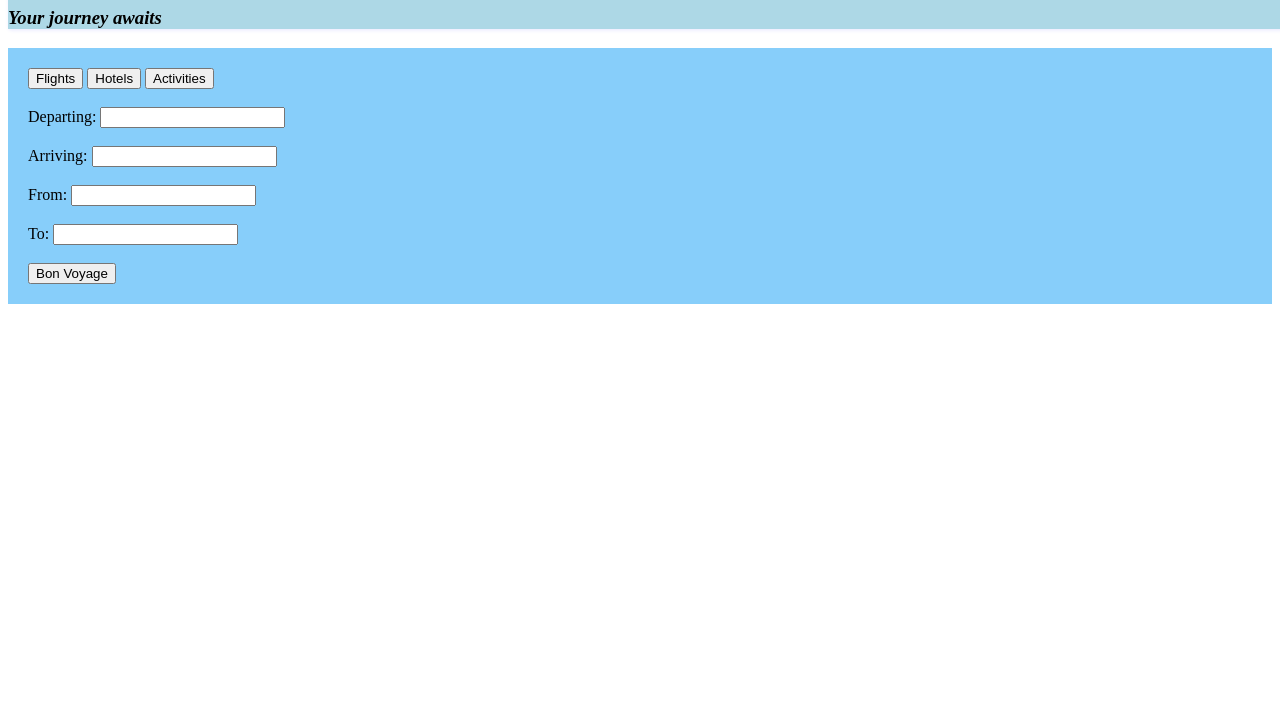
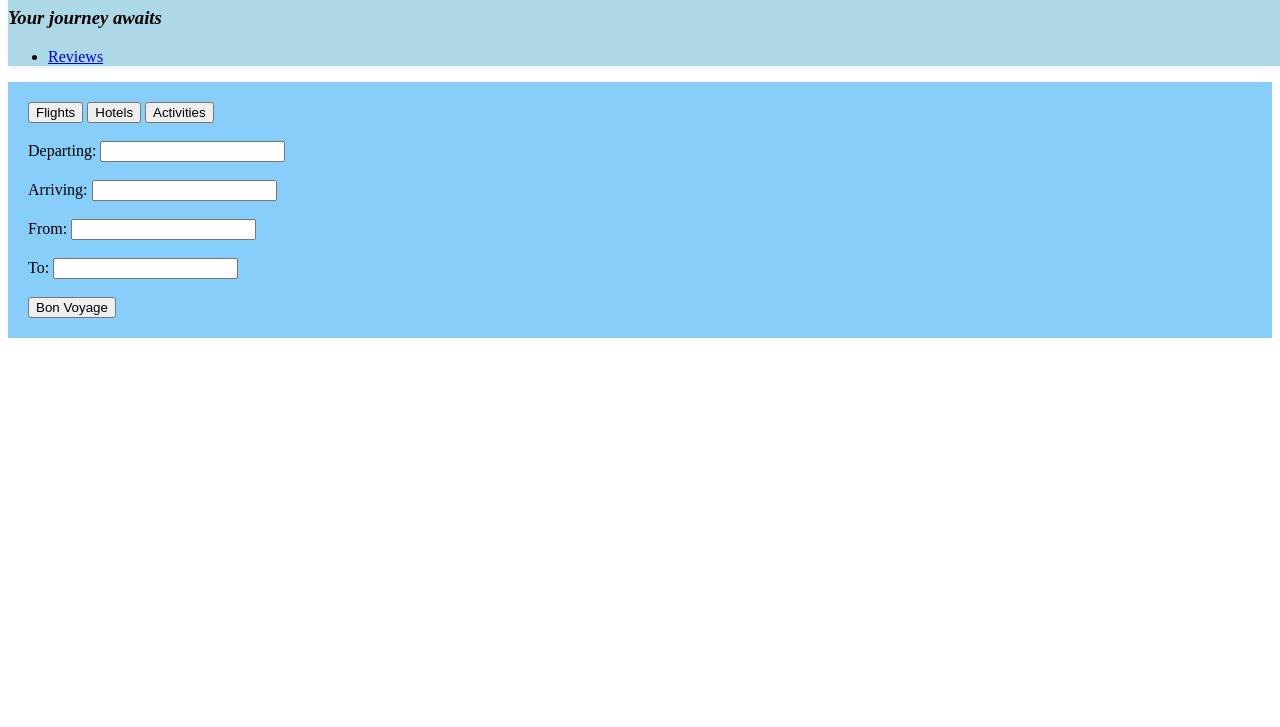
Before and after one commit to ssratti/IronTravel, a plain HTML site: page index.html in a window 1280 px wide. Shown: the part 73-800 px from the top of the page. Drawn offline with Linux system fonts and the light colour scheme.

Commit message:
review button

```diff
--- a/index.html
+++ b/index.html
@@ -13,6 +13,10 @@
     <header class="header">
         <h1>Voyager</h1>
         <h3><i>Your journey awaits</i></h3>
+
+        <label class="menu-icon" for="menu-btn"><span class="navicon"></span></label>
+        <ul class="menu">
+            <li><a class="middle focus" href="./reviews.html">Reviews</a></li>
     </header>
 
     <div class="Top">
```
